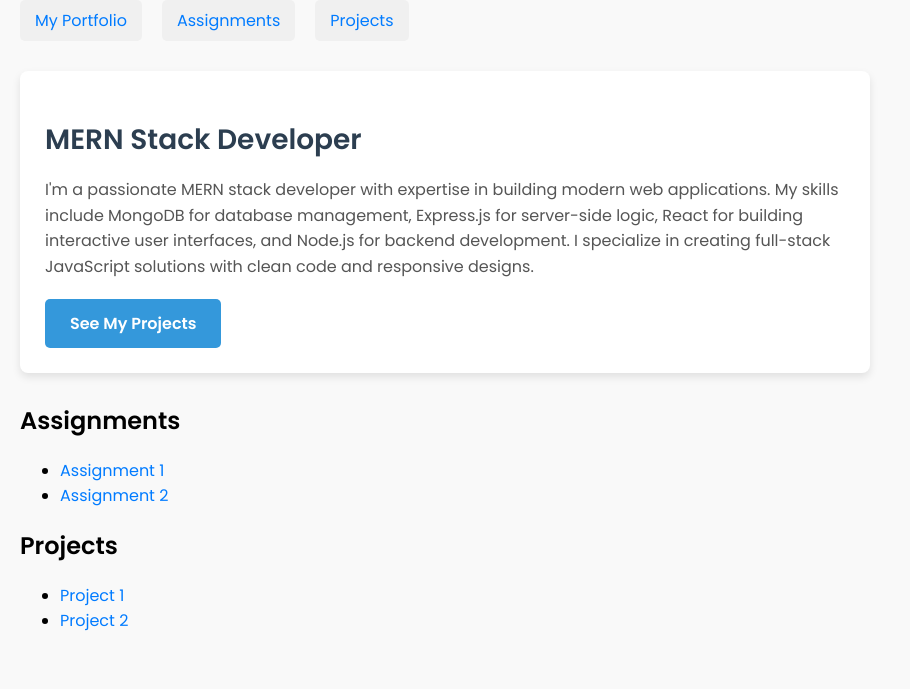
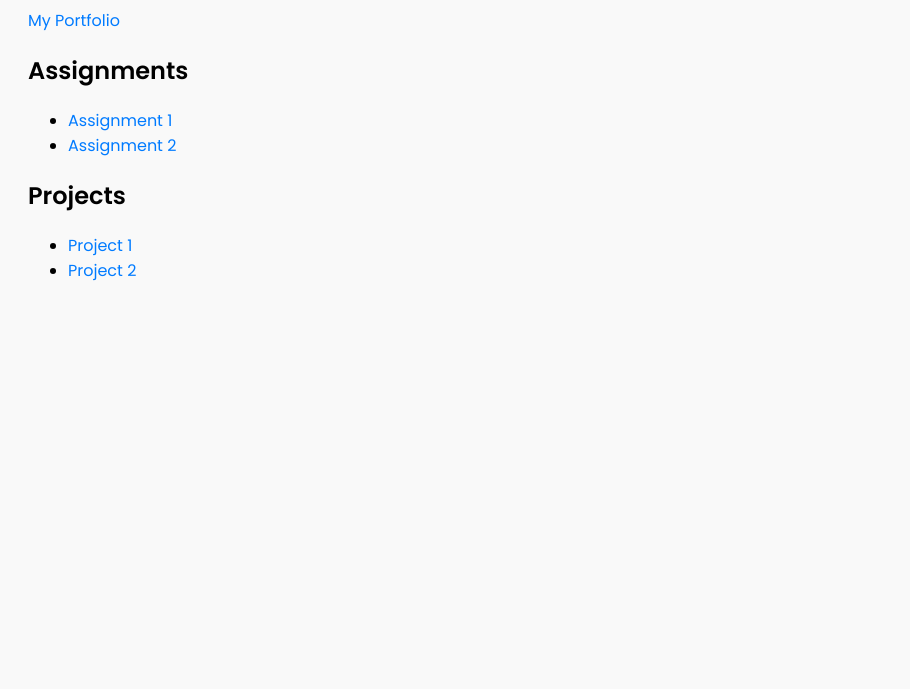
Before and after one commit to Harshkumar040/Harshkumar040.github.io, a plain HTML site: page index.html in a window 1280 px wide. Shown: the part 111-800 px from the top of the page, without its empty margins (0-910 px from the left). Drawn offline with Linux system fonts and the light colour scheme.

Commit message:
update portfolio index.html

```diff
--- a/index.html
+++ b/index.html
@@ -10,7 +10,6 @@
       font-family: 'Poppins', sans-serif;
       background-color: #f9f9f9;
       padding: 20px;
-      margin: 0;
     }
     h1 {
       color: #333;
@@ -25,83 +24,17 @@
     a:hover {
       text-decoration: underline;
     }
-
-    /* New styles for MERN box */
-    .mern-box {
-      background-color: #fff;
-      border-radius: 8px;
-      box-shadow: 0 4px 8px rgba(0,0,0,0.1);
-      padding: 25px;
-      margin: 30px 0;
-      max-width: 800px;
-    }
-
-    .mern-title {
-      color: #2c3e50;
-      font-size: 28px;
-      margin-bottom: 15px;
-    }
-
-    .mern-description {
-      color: #555;
-      line-height: 1.6;
-      margin-bottom: 20px;
-    }
-
-    .projects-btn {
-      display: inline-block;
-      background-color: #3498db;
-      color: white;
-      padding: 12px 25px;
-      border-radius: 5px;
-      font-weight: 600;
-      transition: background-color 0.3s;
-    }
-
-    .projects-btn:hover {
-      background-color: #2980b9;
-      text-decoration: none;
-    }
-
-    .nav {
-      display: flex;
-      gap: 20px;
-      margin-bottom: 20px;
-    }
-
-    .nav a {
-      padding: 8px 15px;
-      border-radius: 5px;
-      background-color: #f0f0f0;
-    }
-
-    .nav a:hover {
-      background-color: #e0e0e0;
-    }
   </style>
 </head>
 <body>
 
   <h1>Harsh Kumar</h1>
 
-  <div class="nav">
+  <div class="section">
     <a href="portfolio/index.html">My Portfolio</a>
-    <a href="#assignments">Assignments</a>
-    <a href="#projects">Projects</a>
   </div>
 
-  <div class="mern-box">
-    <h2 class="mern-title">MERN Stack Developer</h2>
-    <p class="mern-description">
-      I'm a passionate MERN stack developer with expertise in building modern web applications.
-      My skills include MongoDB for database management, Express.js for server-side logic,
-      React for building interactive user interfaces, and Node.js for backend development.
-      I specialize in creating full-stack JavaScript solutions with clean code and responsive designs.
-    </p>
-    <a href="#projects" class="projects-btn">See My Projects</a>
-  </div>
-
-  <div class="section" id="assignments">
+  <div class="section">
     <h2>Assignments</h2>
     <ul>
       <li><a href="a1/index.html">Assignment 1</a></li>
@@ -109,7 +42,7 @@
     </ul>
   </div>
 
-  <div class="section" id="projects">
+  <div class="section">
     <h2>Projects</h2>
     <ul>
       <li><a href="p1/index.html">Project 1</a></li>
```
